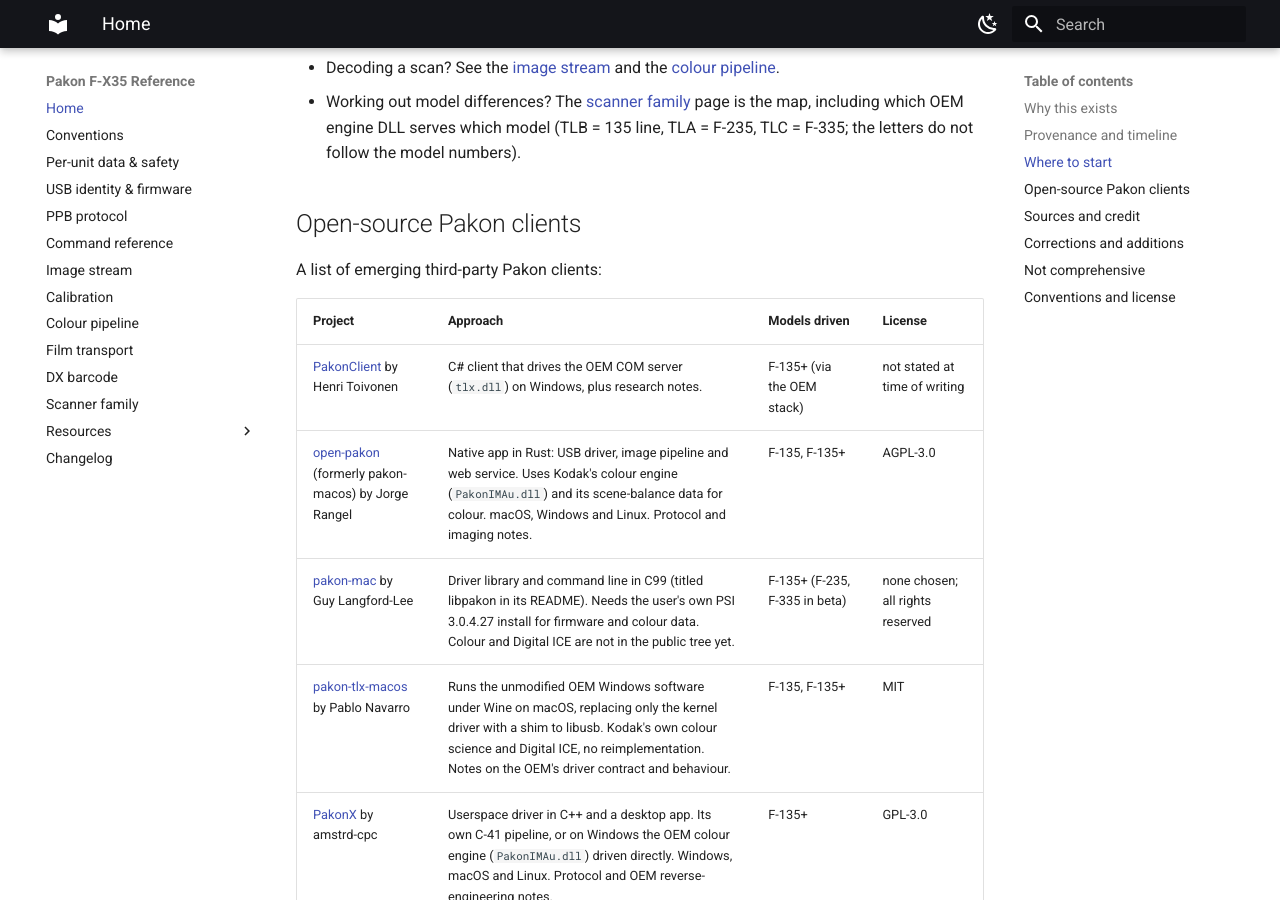
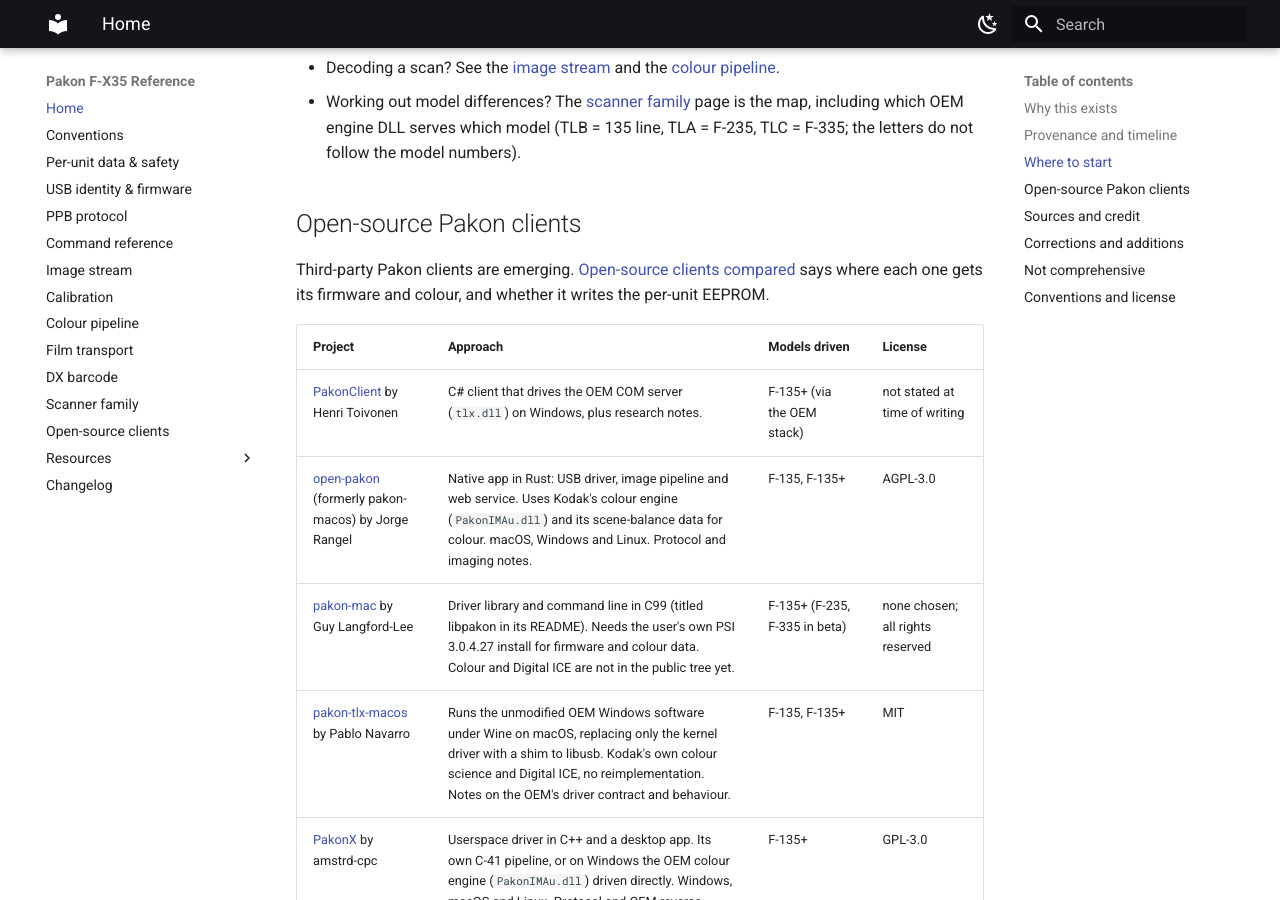
Before and after one commit to alibosworth/pakon-reference, an MkDocs documentation site: the page built from docs/index.md, in a window 1280 px wide and 900 px high, scrolled down 1405 px. Built offline with MkDocs 1.6.1 and Material for MkDocs 9.7.7, drawn with Linux system fonts in a browser that asks for light colours.

Commit message:
Add a page comparing the open-source clients, linked from the index

```diff
--- a/docs/index.md
+++ b/docs/index.md
@@ -67,7 +67,9 @@ everything since August 2026.
 
 ## Open-source Pakon clients
 
-A list of emerging third-party Pakon clients:
+Third-party Pakon clients are emerging. [Open-source clients
+compared](clients.md) says where each one gets its firmware and colour, and
+whether it writes the per-unit EEPROM.
 
 | Project | Approach | Models driven | License |
 |---|---|---|---|
--- a/mkdocs.yml
+++ b/mkdocs.yml
@@ -57,6 +57,7 @@ nav:
   - Film transport: film-transport.md
   - DX barcode: dx-barcode.md
   - Scanner family: scanner-family.md
+  - Open-source clients: clients.md
   - Resources:
       - DX product-code table: resources/dx-product-code-table.md
       - Hardware photographs: resources/hardware-images.md
```
Also changed, not shown: docs/clients.md (added, +45 -0 lines).
